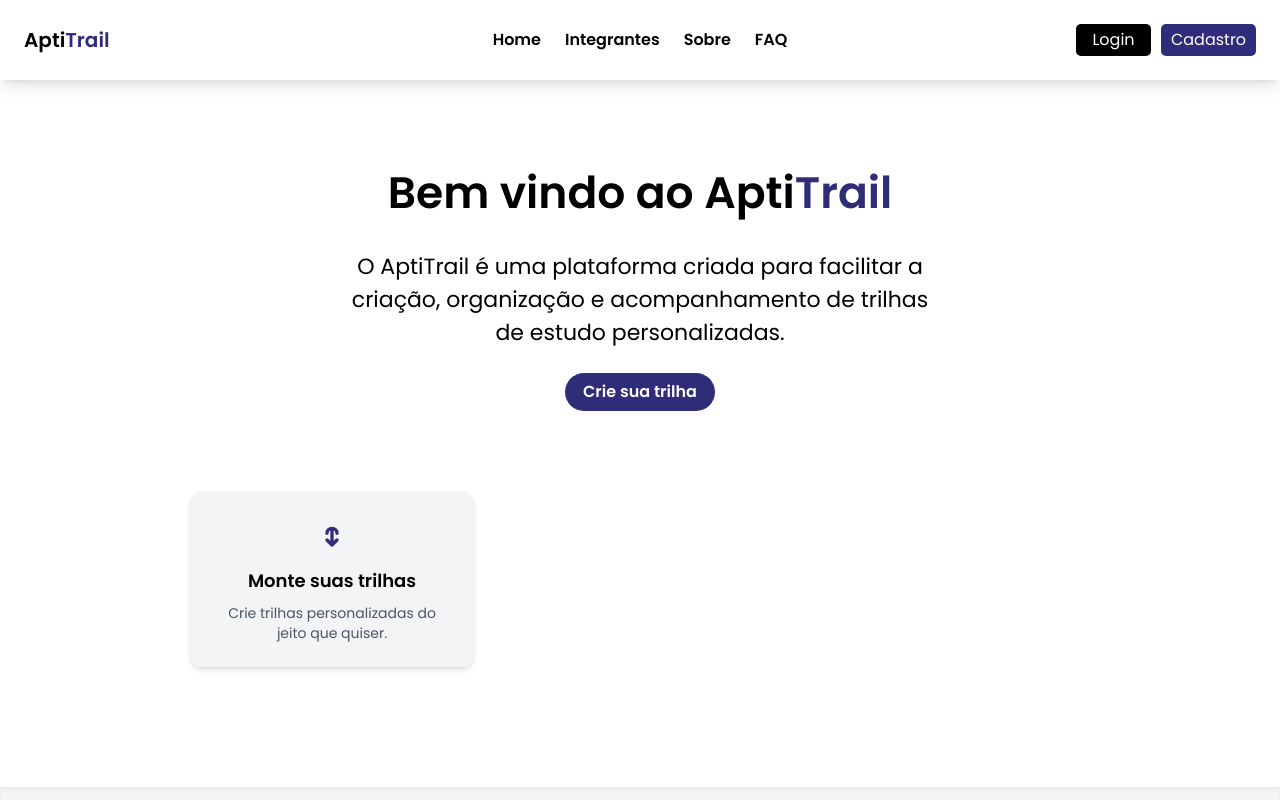
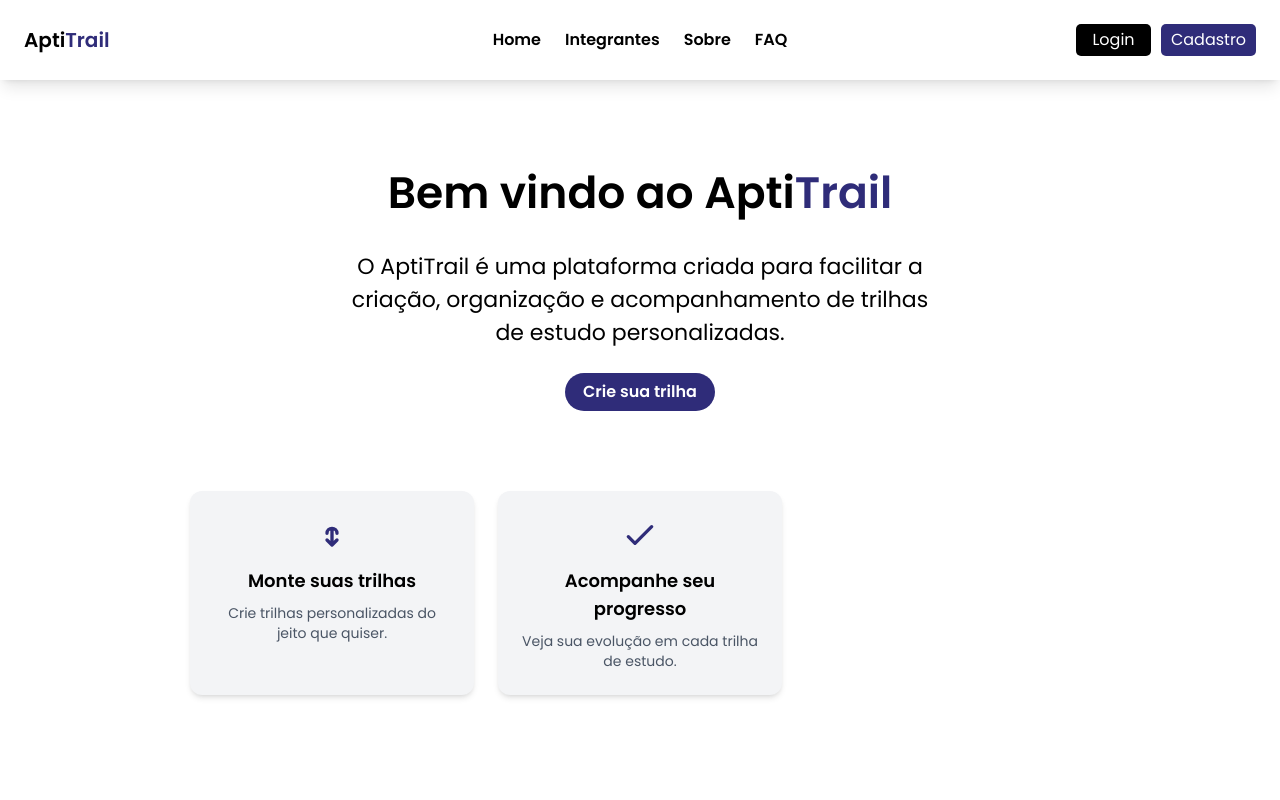
Before and after one commit to apti-trail/site-spa, a React (Vite) app in the folder site-spa/: page / in a window 1280 px wide. Shown: the top 800 px of the page. Built offline with nearby package versions, Linux system fonts and the light colour scheme.

Commit message:
feat: adiciona benefício Acompanhe seu progresso

```diff
--- a/site-spa/src/routes/Home/index.tsx
+++ b/site-spa/src/routes/Home/index.tsx
@@ -23,6 +23,22 @@ export default function Home() {
                     <h3 className="text-lg font-semibold mb-2">Monte suas trilhas</h3>
                     <p className="text-gray-600 text-sm">Crie trilhas personalizadas do jeito que quiser.</p>
                 </div>
+
+                <div className="p-6 bg-gray-100 rounded-xl shadow-md hover:shadow-lg transition">
+                    <div className="flex justify-center mb-3">
+                        <svg
+                            xmlns="http://www.w3.org/2000/svg"
+                            className="w-10 h-10 text-[#2f2c79]"
+                            fill="none"
+                            viewBox="0 0 24 24"
+                            stroke="currentColor"
+                        >
+                            <path strokeLinecap="round" strokeLinejoin="round" strokeWidth="2" d="M5 13l4 4L19 7" />
+                        </svg>
+                    </div>
+                    <h3 className="text-lg font-semibold mb-2">Acompanhe seu progresso</h3>
+                    <p className="text-gray-600 text-sm">Veja sua evolução em cada trilha de estudo.</p>
+                </div>
             </section>
 
 
```
